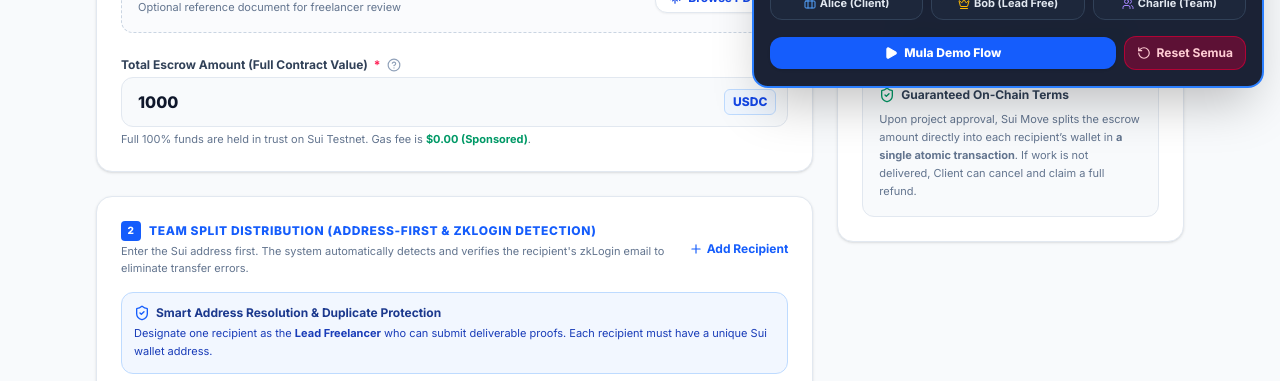
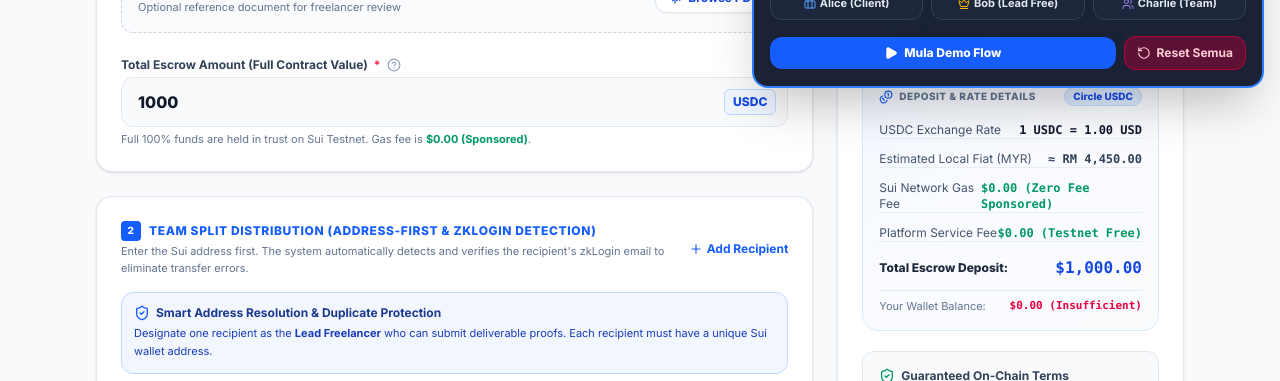
Before and after one commit to nadyieAzil/mubaBlockChain, a Next.js app in the folder frontend/: page /escrow/new in a window 1280 px wide. Shown: the part 696-1077 px from the top of the page. Built offline with nearby package versions, Linux system fonts and the light colour scheme; no server answers.

Commit message:
feat(escrow): add Deposit & Rate Details card showing USDC parity, local MYR rate, and total deposit breakdown

```diff
--- a/frontend/src/app/escrow/new/page.tsx
+++ b/frontend/src/app/escrow/new/page.tsx
@@ -31,6 +31,7 @@ import {
   Mail,
   UserCheck,
   Check,
+  Coins,
 } from 'lucide-react';
 import Link from 'next/link';
 
@@ -69,7 +70,7 @@ function Tooltip({ text }: { text: string }) {
 
 export default function NewEscrowPage() {
   const router = useRouter();
-  const { user, loginWithDemo } = useAuth();
+  const { user, loginWithDemo, balance } = useAuth();
   const { createEscrow } = useEscrow();
 
   const [aiModalOpen, setAiModalOpen] = useState(false);
@@ -707,6 +708,51 @@ export default function NewEscrowPage() {
                 <SplitPieChart slices={pieSlices} totalAmount={totalAmount} />
               </div>
 
+              {/* Deposit, Rate & USDC Financial Breakdown Card */}
+              <div className="rounded-2xl border border-blue-100 bg-gradient-to-br from-blue-50/70 via-indigo-50/30 to-slate-50/80 p-4 space-y-2.5 text-xs">
+                <div className="flex items-center justify-between">
+                  <span className="text-[10px] font-extrabold uppercase tracking-wider text-slate-500 flex items-center gap-1.5">
+                    <Coins className="h-3.5 w-3.5 text-blue-600" />
+                    <span>Deposit &amp; Rate Details</span>
+                  </span>
+                  <span className="text-[10px] font-extrabold text-blue-700 bg-blue-100/90 border border-blue-200 px-2 py-0.5 rounded-full">
+                    Circle USDC
+                  </span>
+                </div>
+
+                <div className="divide-y divide-slate-200/70 space-y-1.5 pt-0.5">
+                  <div className="flex items-center justify-between text-slate-600 pt-1">
+                    <span>USDC Exchange Rate</span>
+                    <span className="font-mono font-bold text-slate-900">1 USDC = 1.00 USD</span>
+                  </div>
+                  <div className="flex items-center justify-between text-slate-600 pt-1.5">
+                    <span>Estimated Local Fiat (MYR)</span>
+                    <span className="font-mono font-semibold text-slate-700">≈ RM {(totalAmount * 4.45).toLocaleString('en-US', { minimumFractionDigits: 2, maximumFractionDigits: 2 })}</span>
+                  </div>
+                  <div className="flex items-center justify-between text-slate-600 pt-1.5">
+                    <span>Sui Network Gas Fee</span>
+                    <span className="font-bold text-emerald-600 font-mono">$0.00 (Zero Fee Sponsored)</span>
+                  </div>
+                  <div className="flex items-center justify-between text-slate-600 pt-1.5">
+                    <span>Platform Service Fee</span>
+                    <span className="font-bold text-emerald-600 font-mono">$0.00 (Testnet Free)</span>
+                  </div>
+                  <div className="flex items-center justify-between pt-2">
+                    <span className="font-extrabold text-slate-800">Total Escrow Deposit:</span>
+                    <span className="font-black text-base text-blue-700 font-mono">{formatUSDC(totalAmount)}</span>
+                  </div>
+                </div>
+
+                {balance !== undefined && (
+                  <div className="pt-2 border-t border-slate-200/80 flex items-center justify-between text-[11px]">
+                    <span className="text-slate-500">Your Wallet Balance:</span>
+                    <span className={`font-mono font-bold ${balance < totalAmount ? 'text-rose-600' : 'text-emerald-700'}`}>
+                      {formatUSDC(balance)} {balance < totalAmount ? '(Insufficient)' : '(Sufficient)'}
+                    </span>
+                  </div>
+                )}
+              </div>
+
               <div className="rounded-xl bg-slate-50 border border-slate-200 p-4 space-y-2 text-xs">
                 <div className="font-bold text-slate-700 flex items-center gap-1.5">
                   <ShieldCheck className="h-4 w-4 text-emerald-600" />
```
